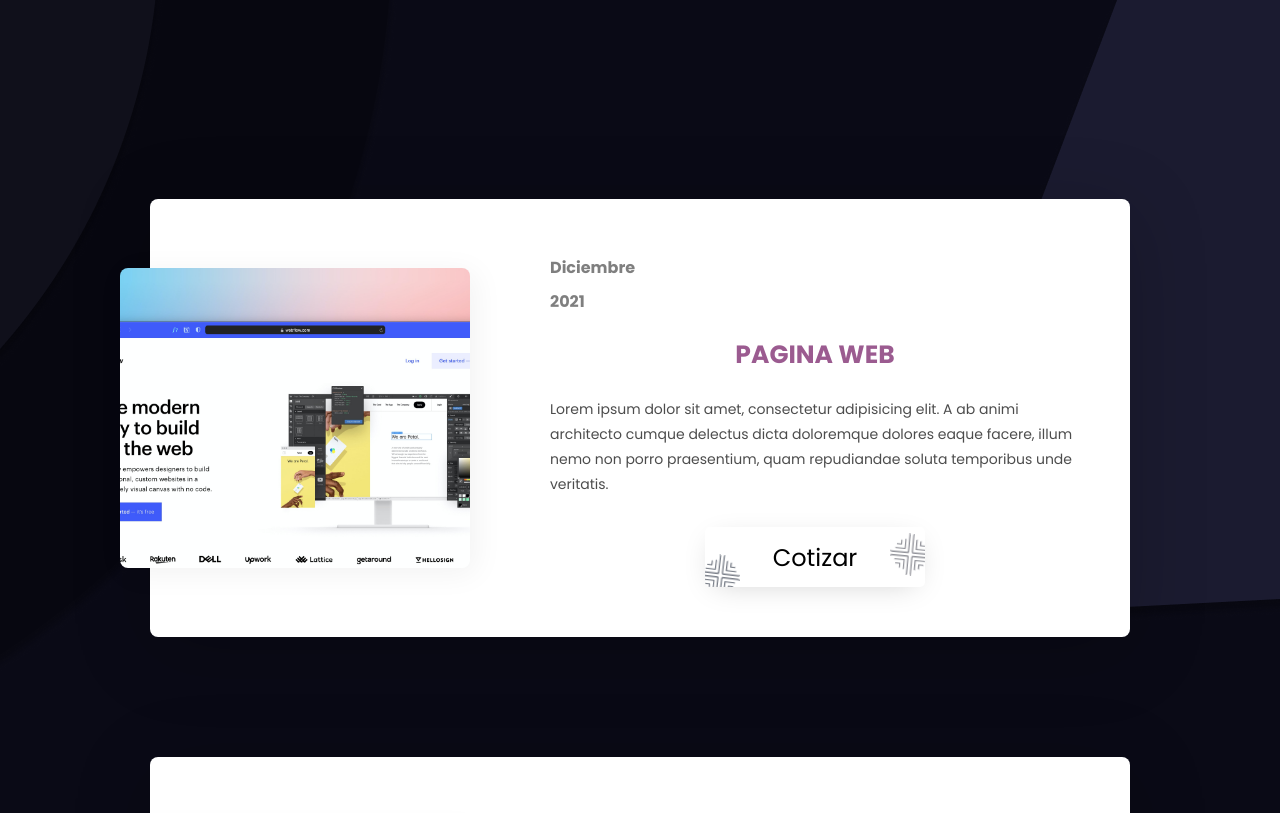
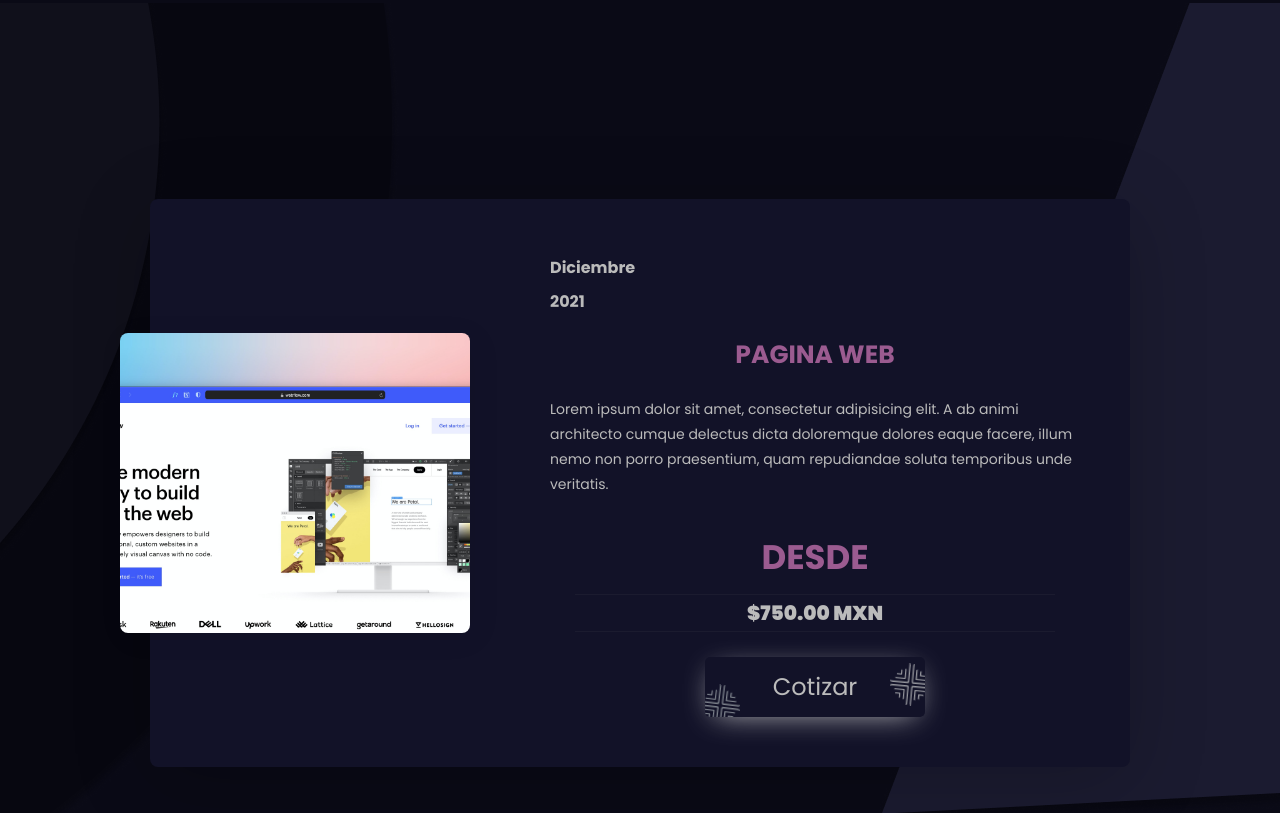
Before and after one commit to OlympoDevelopers/OlympoWeb, a PHP site: page /servicio-desarrolloWeb.php in a window 1280 px wide. Shown: the part 191-1004 px from the top of the page. Run offline with PHP 8.4, Linux system fonts and the light colour scheme.

Commit message:
Actualizacion servicios desarrollo web

```diff
--- a/servicio-desarrolloWeb.php
+++ b/servicio-desarrolloWeb.php
@@ -15,6 +15,7 @@
                 <p class="plan-texto">
                     Lorem ipsum dolor sit amet, consectetur adipisicing elit. A ab animi architecto cumque delectus dicta doloremque dolores eaque facere, illum nemo non porro praesentium, quam repudiandae soluta temporibus unde veritatis.
                 </p>
+                <h2>Desde <span class="precio">$750.00 MXN</span></h2>
 <!--                <a href="#" class="plan-post_cta">¡Cotizar!</a>-->
 
                 <div class="btn">
@@ -88,6 +89,9 @@
                 <p class="plan-texto">
                     Lorem ipsum dolor sit amet, consectetur adipisicing elit. A ab animi architecto cumque delectus dicta doloremque dolores eaque facere, illum nemo non porro praesentium, quam repudiandae soluta temporibus unde veritatis.
                 </p>
+                <h2>Desde <span class="precio">$2,500.00 MXN</span></h2>
+
+
                 <!--                <a href="#" class="plan-post_cta">¡Cotizar!</a>-->
 
                 <div class="btn">
@@ -161,6 +165,8 @@
                 <p class="plan-texto">
                     Lorem ipsum dolor sit amet, consectetur adipisicing elit. A ab animi architecto cumque delectus dicta doloremque dolores eaque facere, illum nemo non porro praesentium, quam repudiandae soluta temporibus unde veritatis.
                 </p>
+                <h2>Desde <span class="precio">$5,000.00 MXN</span></h2>
+
                 <!--                <a href="#" class="plan-post_cta">¡Cotizar!</a>-->
 
                 <div class="btn">
--- a/src/scss/layout/_planes.scss
+++ b/src/scss/layout/_planes.scss
@@ -5,11 +5,15 @@
   display: flex;
   flex-direction: column;
   align-items: center;
+  h2{
+    color: v.$hover;
+    font-weight: v.$bold;
+  }
 }
 
 .plan{
   h1,p,a,span{
-  color: v.$negro;
+  color: v.$gris;
 }
 
   margin-left: 3rem;
@@ -30,7 +34,7 @@
 
   //max-width: 98rem;
   padding: 5rem;
-  background-color: v.$blanco;
+  background-color: lighten(v.$fondoTarjetaEquipo,3%);
   box-shadow: 0 1.4rem 8rem rgba(0,0,0,0.2);
   display: flex;
   align-items: center;
@@ -70,10 +74,16 @@
   .plan-fecha{
     span{
       display: block;
-      color: rgba(0,0,0,.5);
+      color: v.$gris;
       font-size: 1.6rem;
       font-weight: v.$bold;
       margin: .5rem 0;
+    }
+    .precio{
+      border-top: 1px solid rgba(110, 110, 110, 0.1);
+      border-bottom: 1px solid rgba(110, 110, 110, 0.1);
+      font-weight: v.$black;
+      font-size: 2rem;
     }
   }
 
@@ -88,7 +98,7 @@
   .plan-texto{
     margin-bottom: 3rem;
     font-size: 1.4rem;
-    color: rgba(0,0,0,.7);
+    color: v.$gris;
   }
 
   .plan-post_cta{
@@ -136,4 +146,5 @@
     max-width: 100%;
     //transform: translate(0);
   }
+
 }
```
Also changed, not shown: build/css/app.css, 1 other file.
